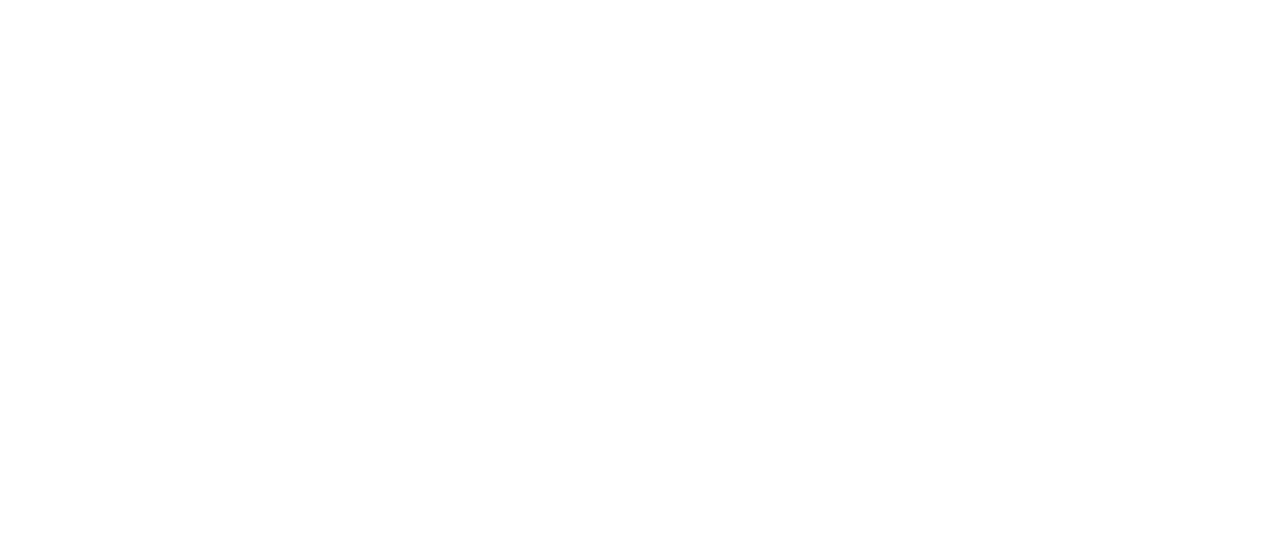
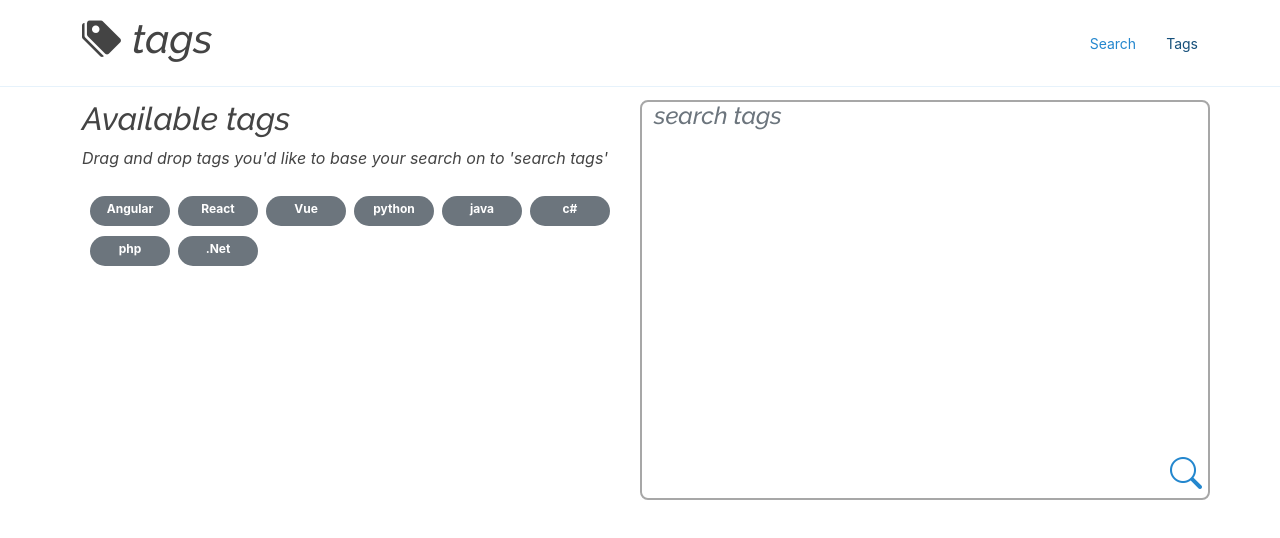
Before and after one commit to AI-Lab-Makerere/radio-browsing, a React (Create React App) app in the folder frontend/: page /drag in a window 1280 px wide. Shown: the top 538 px of the page. Built offline with nearby package versions, Linux system fonts and the light colour scheme.

Commit message:
Added the tags page

```diff
--- a/frontend/public/assets/css/style.css
+++ b/frontend/public/assets/css/style.css
@@ -33,7 +33,38 @@
   height: 50px;
   margin-top: 10px;
 }
-
+.tag {
+  margin-top: 10px;
+  width: 80px;
+  height: 30px;
+  margin-left: 8px;
+  padding: .55em .75em;
+  transition: all 0.4s ease-in-out;
+}
+.searchTagDiv {
+  border-color: #a7a7a7;
+  border-style: solid;
+  border-radius: .5em;
+  border-width: .13em;
+}
+
+.tag:hover {
+  filter: none;
+  transform: scale(1.15);
+}
+
+.searchIcon{
+  position:'absolute';
+  bottom:0;
+  right:0;
+}
+
+.close{
+  margin-left: 10px;
+  /*padding: 0em 0em;*/
+  width: .2em;
+  height: .7em;
+}
 /*--------------------------------------------------------------
 # Back to top button
 --------------------------------------------------------------*/
--- a/frontend/src/App.js
+++ b/frontend/src/App.js
@@ -3,6 +3,8 @@
 import Results from "./Components/Results";
 import PageWrapper from "./Components/PageWrapper";
 import Box from "./Components/box";
+import Tag from "./Components/Tags";
+import drag from "./Components/TagsPage";
 
 function App(){
   return (
@@ -15,6 +17,16 @@
           component = {Results}
         />
 
+        <Route
+          path = "/tags"
+          component = {Tag}
+        />
+
+        <Route
+          path = "/drag"
+          component = {drag}
+        />
+
       </PageWrapper>
     </Router>
   );
--- /dev/null
+++ b/frontend/src/Components/Tags.js
@@ -0,0 +1,24 @@
+import React, {Component} from 'react';
+import { Badge, CloseButton } from 'react-bootstrap';
+import Header from './header';
+
+class Tag extends Component{
+    render(){
+        return(
+            <div>
+                <Header title={<i className="bi-tags-fill"> tags</i>}/>
+                    <div className="container" style={{marginTop:'100px'}}>
+                        <div className="row">
+
+                            <div className="col-sm-1 d-flex align-items-center justify-content-center" data-aos="zoom-in">
+                                <Badge draggable className="tag" pill bg="secondary"> tags<CloseButton className="close" variant="white"/></Badge>
+                            </div>
+
+                        </div>
+                    </div>
+            </div>
+        )
+    }
+}
+
+export default Tag;
--- /dev/null
+++ b/frontend/src/Components/TagsPage.js
@@ -0,0 +1,94 @@
+import React, {Component} from 'react';
+import {Badge, CloseButton} from 'react-bootstrap';
+import Header from './header';
+
+class drag extends Component {
+    state = {
+        tasks: [
+            {name:"Angular",category:"wip"},
+            {name:"React", category:"wip"},
+            {name:"Vue", category:"wip"},
+            {name:"python", category:"wip"},
+            {name:"java", category:"wip"},
+            {name:"c#", category:"wip"},
+            {name:"php", category:"wip"},
+            {name:".Net", category:"wip"}
+          ]
+    }
+
+    onDragStart = (ev, id) => {
+        console.log('dragstart:',id);
+        ev.dataTransfer.setData("id", id);
+    }
+
+    onDragOver = (ev) => {
+        ev.preventDefault();
+    }
+
+    onDrop = (ev, cat) => {
+       let id = ev.dataTransfer.getData("id");
+
+       let tasks = this.state.tasks.filter((task) => {
+           if (task.name == id) {
+               task.category = cat;
+           }
+           return task;
+       });
+
+       this.setState({
+           ...this.state,
+           tasks
+       });
+    }
+
+    render() {
+        var tasks = {
+            wip: [],
+            complete: []
+        }
+
+        this.state.tasks.forEach ((t) => {
+            tasks[t.category].push(
+                <Badge draggable className="tag" onDragStart = {(e) => this.onDragStart(e, t.name)} key={t.name}
+                    pill bg="secondary"> {t.name}</Badge>
+            );
+        });
+
+        return (
+            <div>
+                <Header title={<i className="bi-tags-fill"> tags</i>}/>
+
+                <div className="container" style={{marginTop:'100px'}}>
+                    <div class="row">
+                        <div class="col-lg-6 video-box align-self-baseline"
+                            onDragOver={(e)=>this.onDragOver(e)}
+                            onDrop={(e)=>{this.onDrop(e, "wip")}}
+                            style={{height:'200px'}}
+                            data-aos="fade-right" data-aos-delay="100">
+                            <i><h2>Available tags</h2>
+                                <p>Drag and drop tags you'd like to base your search on to 'search tags'</p>
+                            </i>
+
+                                {tasks.wip}
+                        </div>
+
+                        <div class="col-lg-6 pt-3 pt-lg-0 content searchTagDiv"
+                            onDragOver={(e)=>this.onDragOver(e)}
+                            onDrop={(e)=>this.onDrop(e, "complete")}
+                            style={{height:'400px'}}
+                            data-aos="fade-left" data-aos-delay="100">
+                                <i><h4 className="text-muted">search tags</h4></i>
+                                {tasks.complete}
+
+                                <div style={{position:'absolute', bottom:0, right:'6px', fontSize:'2em'}}>
+                                    <a href="#" class="twitter"><i class="bi-search"></i></a>
+                                </div>
+                        </div>
+                    </div>
+                </div>
+            </div>
+        );
+    }
+}
+
+export default drag;
--- a/frontend/src/Components/header.js
+++ b/frontend/src/Components/header.js
@@ -6,24 +6,24 @@
     render(){
         return(
            <div>
-               <header id="header" class="fixed-top">
-                    <div class="container d-flex align-items-center justify-content-between">
+               <header id="header" className="fixed-top">
+                    <div className="container d-flex align-items-center justify-content-between">
 
-                    <h1><div class="count-box" >
+                    <h1><div className="count-box" >
                         <a href="index.html">
                         <span data-purecounter-start="0" data-purecounter-end="65" data-purecounter-duration="2" className="purecounter"></span>
                         </a>
                         </div>
-                        Results
+                        {this.props.title}
 
                     </h1>
 
-                    <nav id="navbar" class="navbar">
+                    <nav id="navbar" className="navbar">
                         <ul>
-                        <li><a class="nav-link scrollto active" href="#">Search</a></li>
-                        <li><a class="nav-link scrollto" href="/box">Tags</a></li>
+                        <li><a className="nav-link scrollto active" href="/drag">Search</a></li>
+                        <li><a className="nav-link scrollto" href="/tags">Tags</a></li>
                         </ul>
-                        <i class="bi bi-list mobile-nav-toggle"></i>
+                        <i className="bi bi-list mobile-nav-toggle"></i>
                     </nav>
 
                     </div>
```
